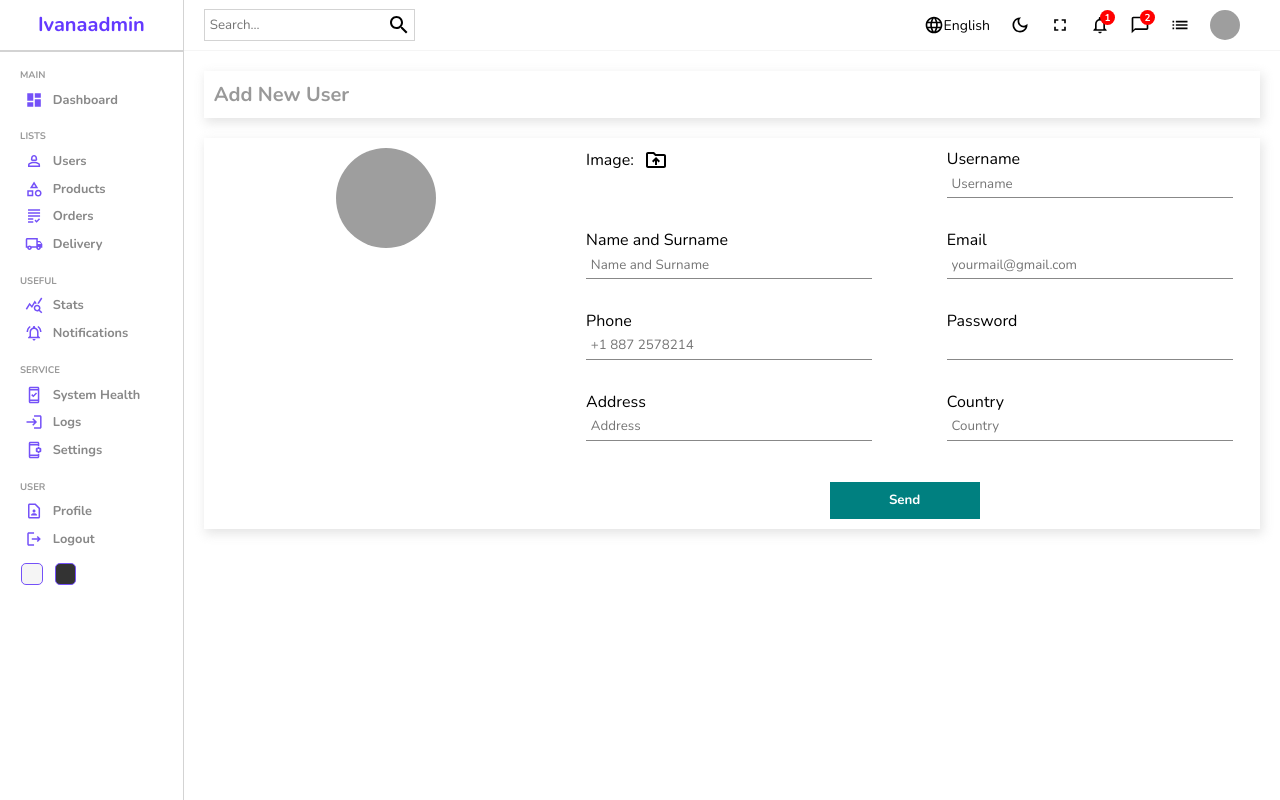
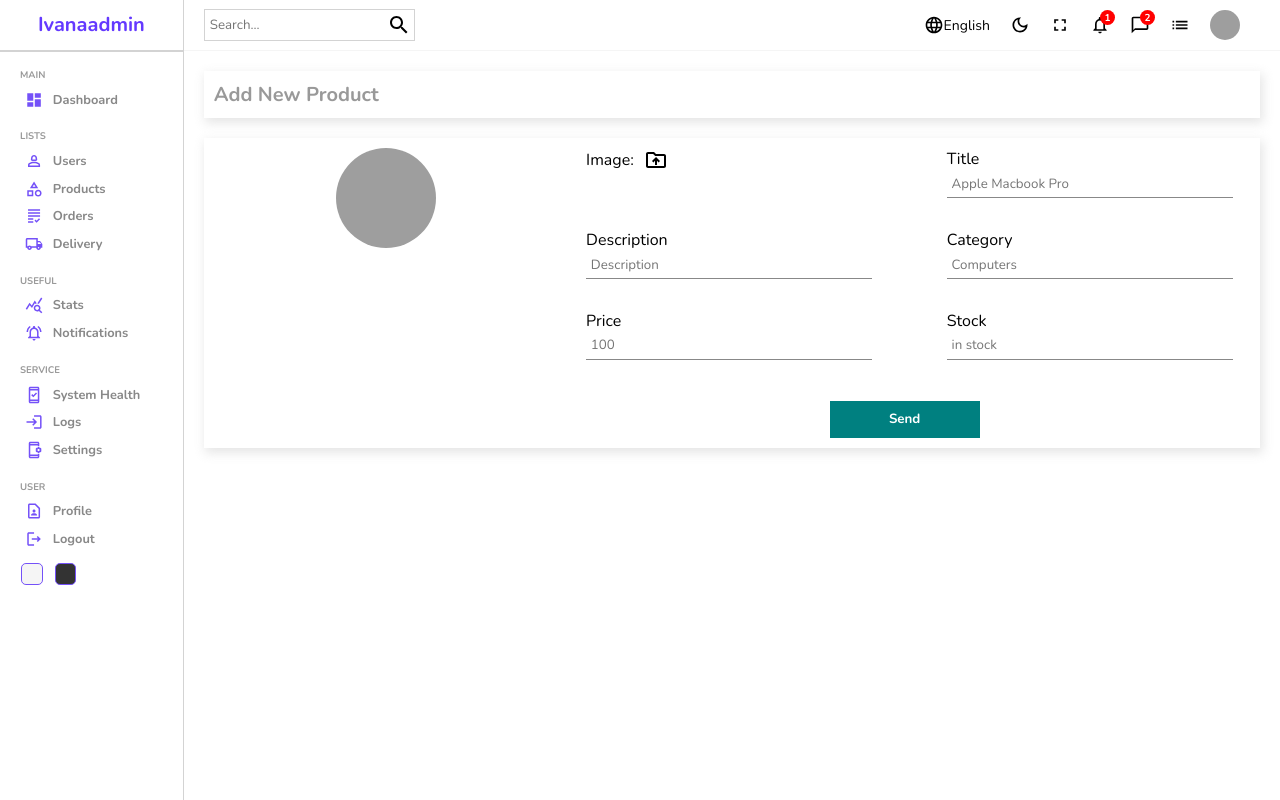
Before and after one commit to Ivanaarbutina/Admin-Dashboard, a React (Vite) app: page /products/new in a window 1280 px wide. Built offline with nearby package versions, Linux system fonts and the light colour scheme; grey boxes are pictures that could not be loaded.

Commit message:
add types for New page and file change solution

```diff
--- a/src/App.tsx
+++ b/src/App.tsx
@@ -5,6 +5,7 @@ import New from "./pages/new/new";
 import Single from "./pages/single/single";
 import "./app.scss";
 import { BrowserRouter, Route, Routes } from "react-router-dom";
+import { productInputs, userInputs } from "./formSource";
 
 function App() {
   return (
@@ -17,12 +18,18 @@ function App() {
             <Route path="users">
               <Route index element={<List />} />
               <Route path=":userId" element={<Single />} />
-              <Route path="new" element={<New />} />
+              <Route
+                path="new"
+                element={<New inputs={userInputs} title="Add New User" />}
+              />
             </Route>
             <Route path="products">
               <Route index element={<List />} />
               <Route path=":productId" element={<Single />} />
-              <Route path="new" element={<New />} />
+              <Route
+                path="new"
+                element={<New inputs={productInputs} title="Add New Product" />}
+              />
             </Route>
           </Route>
         </Routes>
--- /dev/null
+++ b/src/formSource.ts
@@ -0,0 +1,76 @@
+export const userInputs = [
+  {
+    id: 1,
+    label: "Username",
+    type: "text",
+    placeholder: "ivana_na",
+  },
+  {
+    id: 2,
+    label: "Name and surname",
+    type: "text",
+    placeholder: "Ivana Arbutina",
+  },
+  {
+    id: 3,
+    label: "Email",
+    type: "mail",
+    placeholder: "ivana_na@gmail.com",
+  },
+  {
+    id: 4,
+    label: "Phone",
+    type: "text",
+    placeholder: "+1 234 567 89",
+  },
+  {
+    id: 5,
+    label: "Password",
+    type: "password",
+  },
+  {
+    id: 6,
+    label: "Address",
+    type: "text",
+    placeholder: "Trg slobode bb, Beli Manastir",
+  },
+  {
+    id: 7,
+    label: "Country",
+    type: "text",
+    placeholder: "Croatia",
+  },
+];
+
+export const productInputs = [
+  {
+    id: 1,
+    label: "Title",
+    type: "text",
+    placeholder: "Apple Macbook Pro",
+  },
+  {
+    id: 2,
+    label: "Description",
+    type: "text",
+    placeholder: "Description",
+  },
+  {
+    id: 3,
+    label: "Category",
+    type: "text",
+    placeholder: "Computers",
+  },
+  {
+    id: 4,
+    label: "Price",
+    type: "text",
+    placeholder: "100",
+  },
+  {
+    id: 5,
+    label: "Stock",
+    type: "text",
+    placeholder: "in stock",
+  },
+];
--- a/src/pages/new/new.tsx
+++ b/src/pages/new/new.tsx
@@ -2,61 +2,69 @@ import Navbar from "../../components/navbar/navbar";
 import Sidebar from "../../components/sidebar/sidebar";
 import DriveFolderUploadOutlinedIcon from "@mui/icons-material/DriveFolderUploadOutlined";
 import "./new.scss";
+import { ChangeEvent, FormEvent, useState } from "react";
 
-const New = () => {
+type NewType = {
+  inputs: InputsType[];
+  title: string;
+};
+
+type InputsType = {
+  id: number;
+  label: string;
+  type: string;
+  placeholder?: string;
+};
+
+const New = ({ inputs, title }: NewType) => {
+  const [file, setFile] = useState<File | null>(null);
+
+  const handleFileChange = (e: ChangeEvent<HTMLInputElement>) => {
+    const selectedFile = e.target.files?.[0];
+    setFile(selectedFile || null);
+  };
+
+  const handleSubmit = (e: FormEvent) => {
+    e.preventDefault();
+  };
   return (
     <div className="new">
       <Sidebar />
       <div className="newContainer">
         <Navbar />
         <div className="top">
-          <h1>Add New User</h1>
+          <h1>{title}</h1>
         </div>
         <div className="bottom">
           <div className="left">
             <img
-              src="https://icon-library.com/images/no-image-icon/no-image-icon-0.jpg"
+              src={
+                file
+                  ? URL.createObjectURL(file)
+                  : "https://icon-library.com/images/no-image-icon/no-image-icon-0.jpg"
+              }
               alt=""
             />
           </div>
           <div className="right">
-            <form>
+            <form onSubmit={handleSubmit}>
               <div className="formInput">
                 <label htmlFor="file">
                   Image: <DriveFolderUploadOutlinedIcon className="icon" />
                 </label>
-                <input type="file" id="file" style={{ display: "none" }} />
+                <input
+                  type="file"
+                  id="file"
+                  onChange={handleFileChange}
+                  style={{ display: "none" }}
+                />
               </div>
-              <div className="formInput">
-                <label>Username</label>
-                <input type="text" placeholder="Username" />
-              </div>
-
-              <div className="formInput">
-                <label>Name and Surname</label>
-                <input type="text" placeholder="Name and Surname" />
-              </div>
-              <div className="formInput">
-                <label>Email</label>
-                <input type="email" placeholder="yourmail@gmail.com" />
-              </div>
-              <div className="formInput">
-                <label>Phone</label>
-                <input type="text" placeholder="+1 887 2578214" />
-              </div>
-              <div className="formInput">
-                <label>Password</label>
-                <input type="password" />
-              </div>
-              <div className="formInput">
-                <label>Address</label>
-                <input type="text" placeholder="Address" />
-              </div>
-              <div className="formInput">
-                <label>Country</label>
-                <input type="text" placeholder="Country" />
-              </div>
-
+              {inputs.map((input) => (
+                <div className="formInput" key={input.id}>
+                  <label>{input.label}</label>
+                  <input type={input.type} placeholder={input.placeholder} />
+                </div>
+              ))}
               <button>Send</button>
             </form>
           </div>
```
